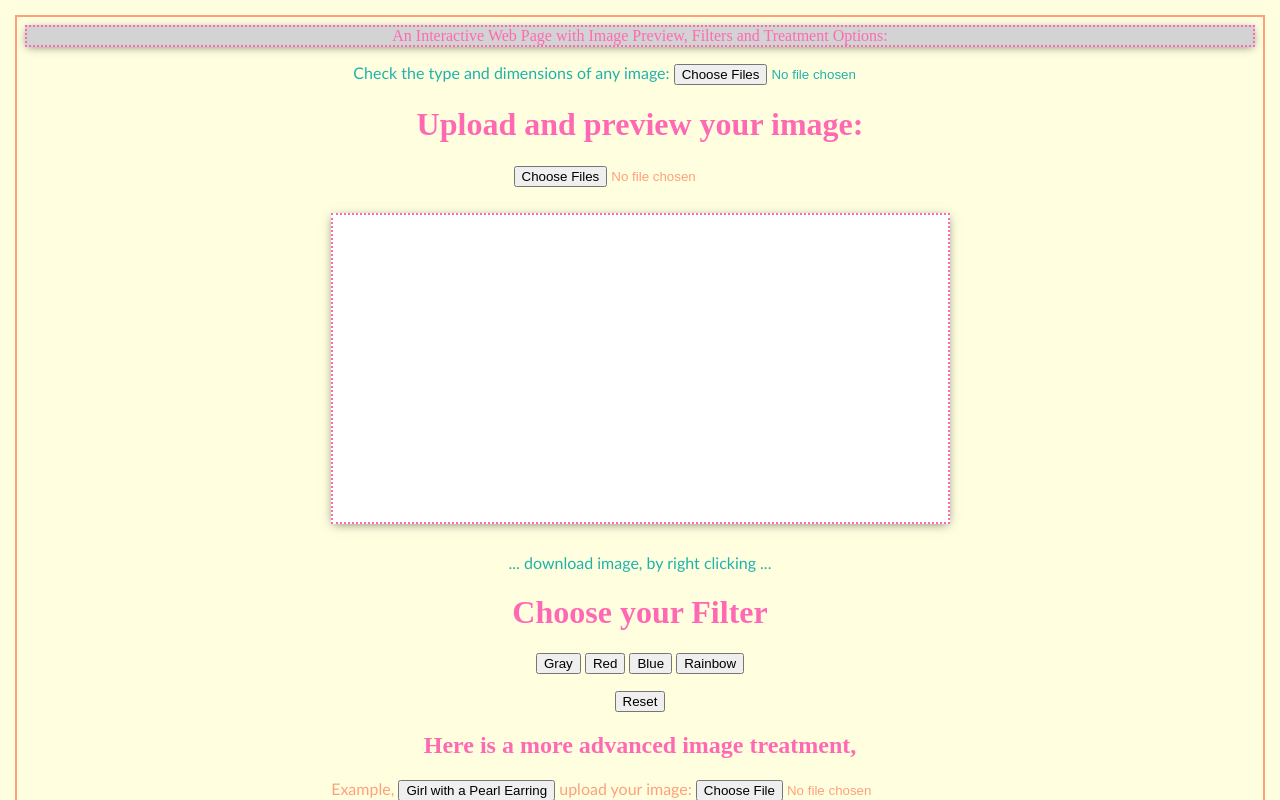
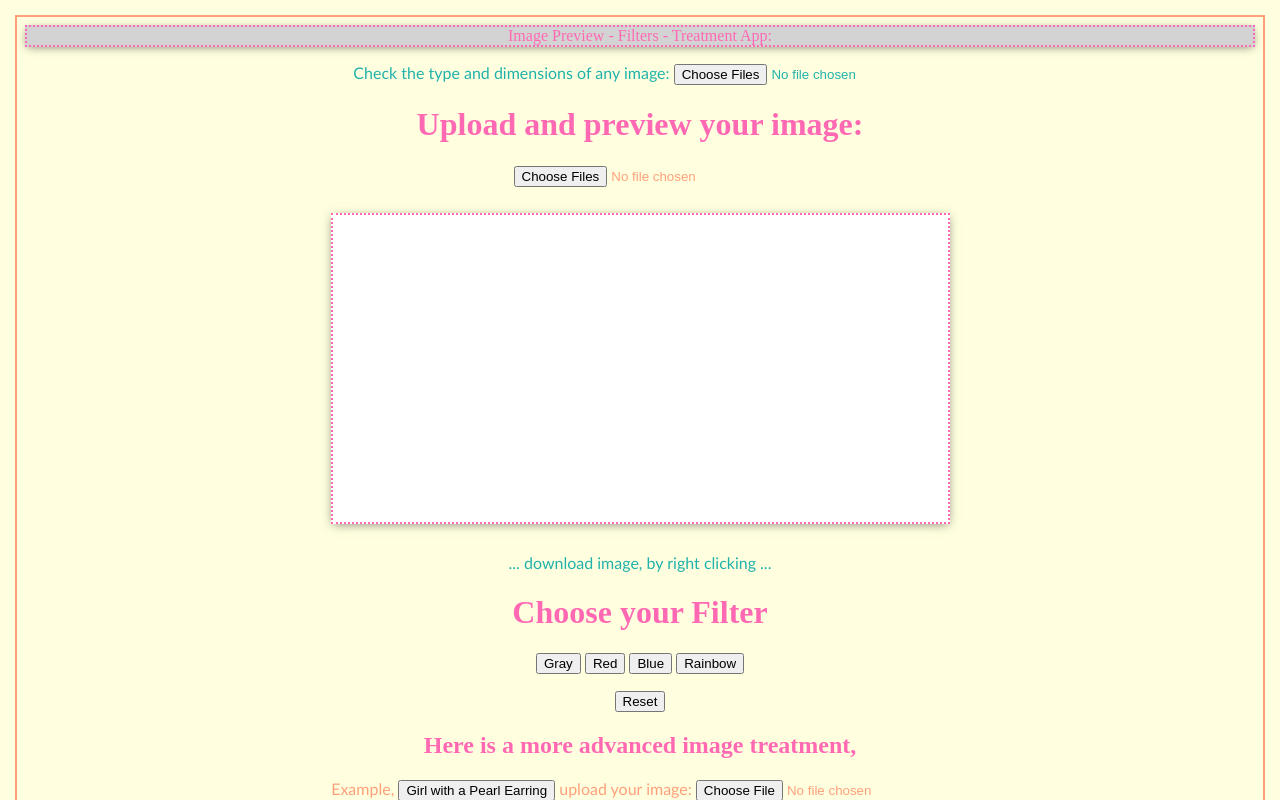
Before and after one commit to lindangulopez/1stapp, a plain HTML site: page index.html in a window 1280 px wide. Shown: the top 800 px of the page. Drawn offline with Linux system fonts and the light colour scheme.

```diff
--- a/index.html
+++ b/index.html
@@ -59,7 +59,7 @@ canvas{  border: 2px dotted hotpink;
 
 </head>
 <header>
-An Interactive Web Page with Image Preview, Filters and Treatment Options:
+Image Preview - Filters - Treatment App:
 </header>
   <main>
 
```
